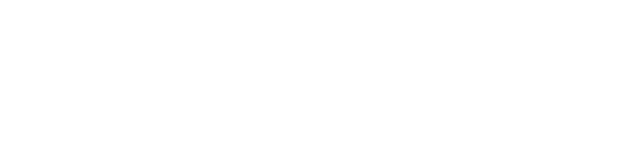
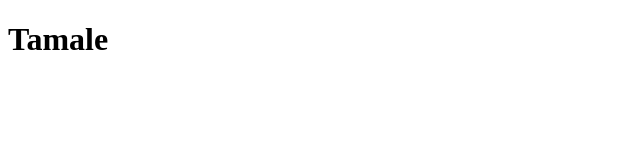
Before and after one commit to Codes43/testing, a plain HTML site: page index.html in a window 1280 px wide. Shown: the whole page, without its empty margins (0-640 px from the left). Drawn offline with Linux system fonts and the light colour scheme.

Commit message:
heading one

```diff
--- a/index.html
+++ b/index.html
@@ -5,7 +5,7 @@
     <meta name="viewport" content="width=device-width, initial-scale=1.0">
     <title>Document</title>
 </head>
-<body>
+<body><h1>Tamale</h1>
 
 </body>
 </html>
```
